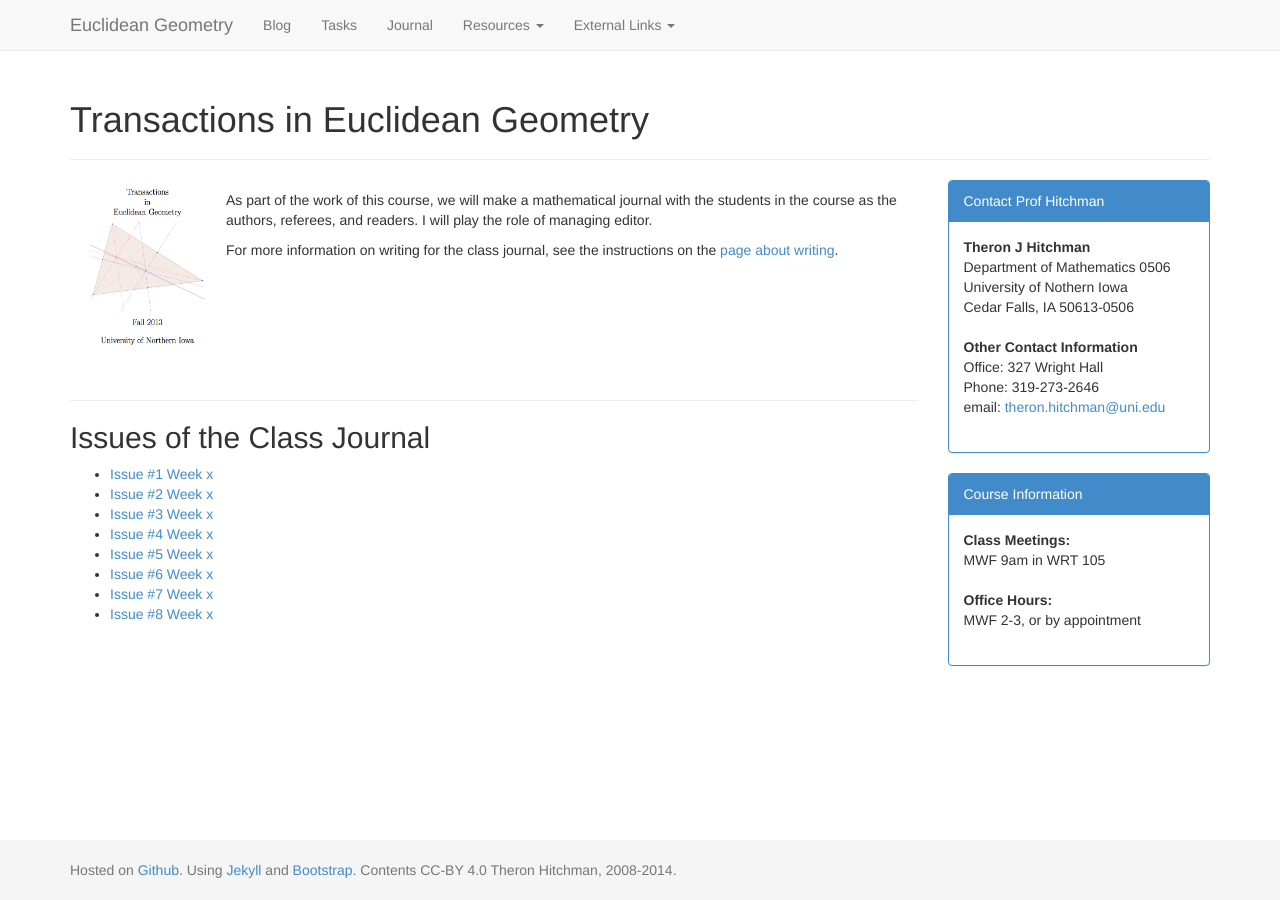
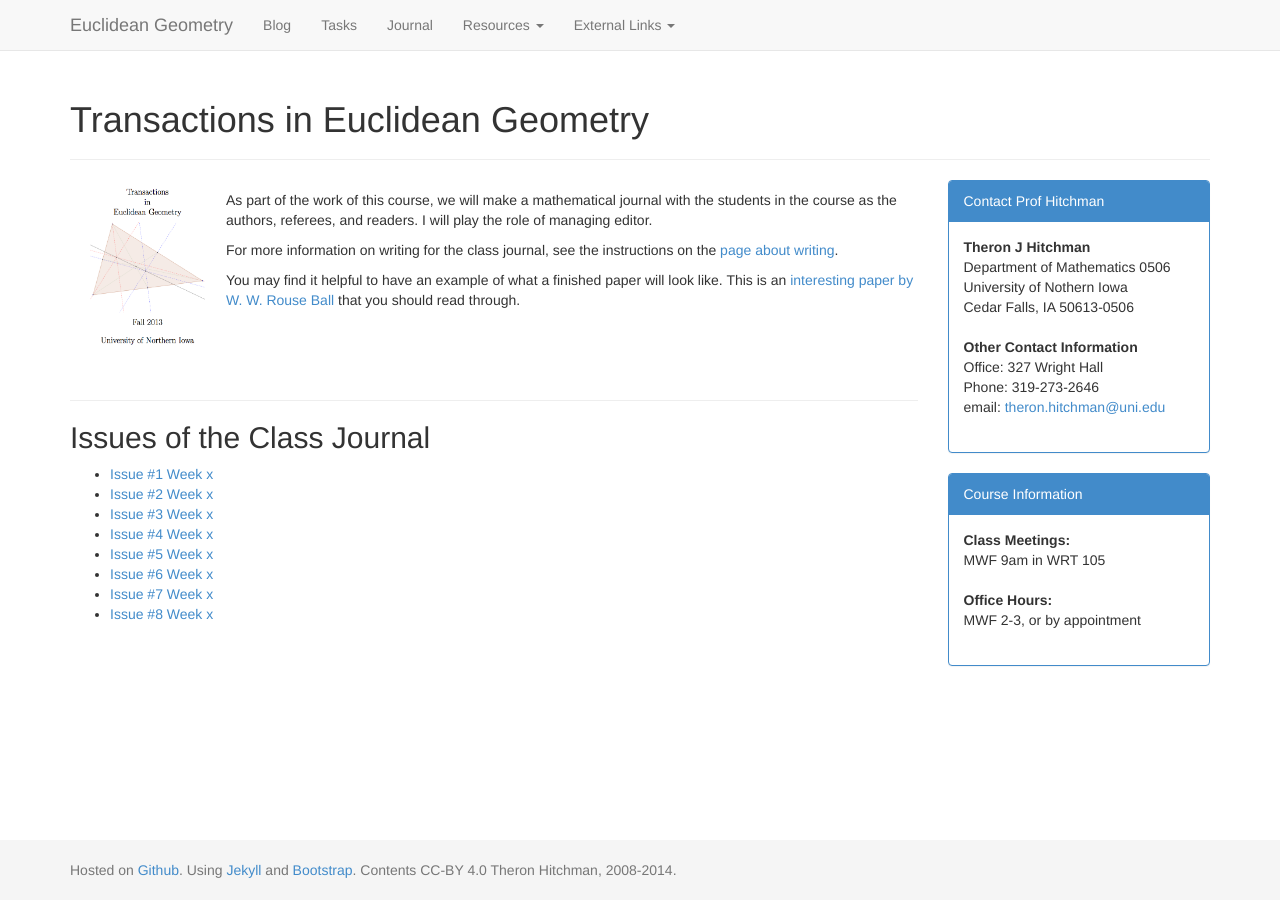
Before and after one commit to theronhitchman/euclidean-geometry, a Jekyll site: the page built from journal/index.md, in a window 1280 px wide. Built offline with Jekyll 4.4.1, drawn with Linux system fonts in a browser that asks for light colours; nearby versions of some CDN libraries.

Commit message:
add link to Ball's fallacy to journal page for reference

```diff
--- a/journal/index.md
+++ b/journal/index.md
@@ -14,6 +14,10 @@ the [page about writing][writing].
 
 [writing]: {{site.baseurl}}/writing/
 
+You may find it helpful to have an example of what a finished paper will look like.
+This is an [interesting paper by W. W. Rouse Ball][ball] that you should read through.
+
+[ball]: {{site.baseurl}}/Ball-Fallacy.pdf
 
 <div class="row">
 </div>
```
